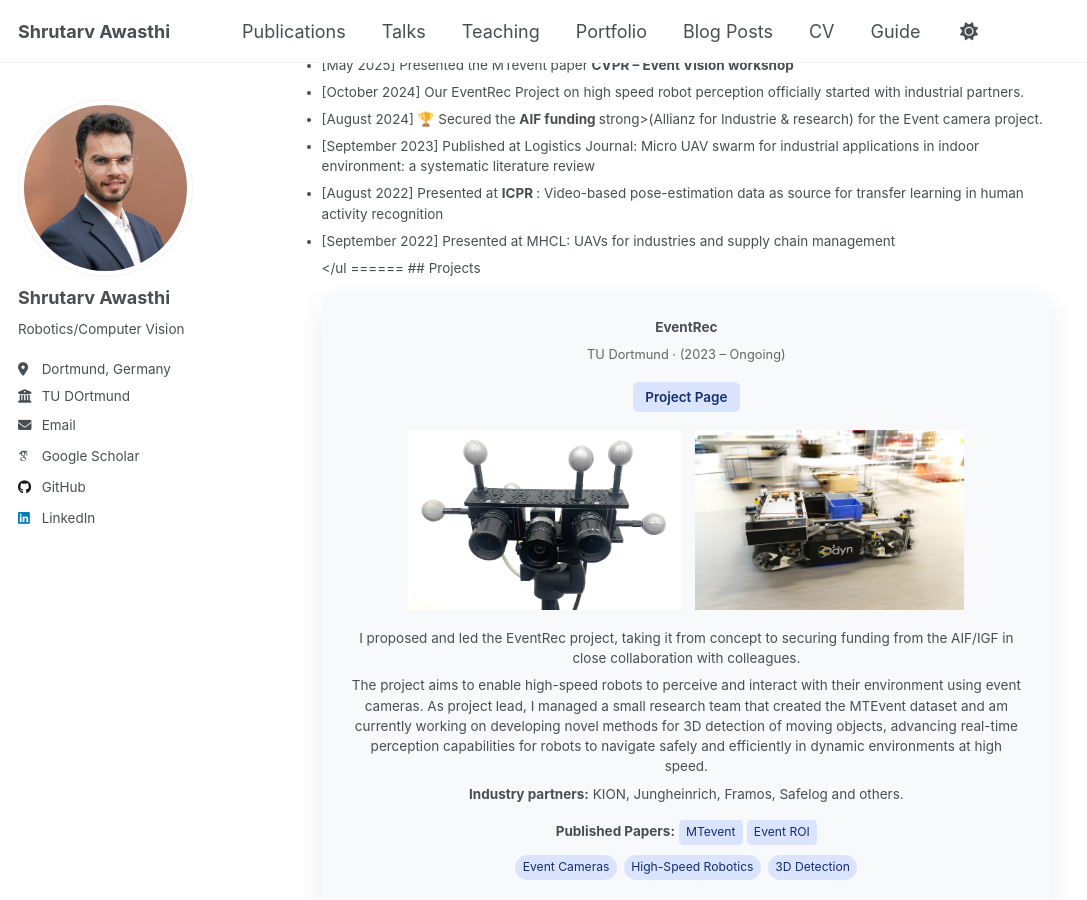
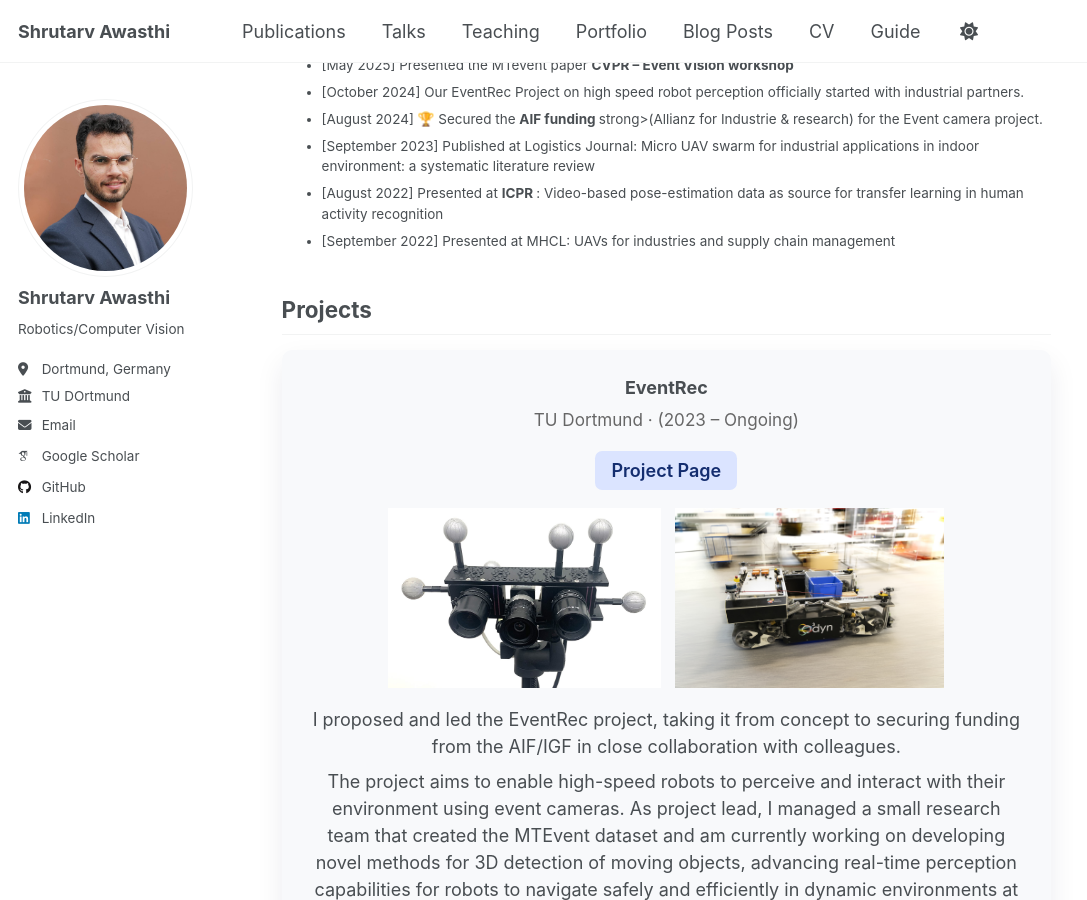
Before and after one commit to shrutarv/shrutarv.github.io, a Jekyll site: the page built from _pages/about.md, in a window 1280 px wide and 900 px high, scrolled down 327 px. Shown: the whole window, without its empty margins (0-1087 px from the left). Built offline with Jekyll 4.4.1, drawn with Linux system fonts in a browser that asks for light colours; some web fonts are replaced.

Commit message:
Update about.md

```diff
--- a/_pages/about.md
+++ b/_pages/about.md
@@ -22,8 +22,7 @@
 <li>[August 2022] Presented at <strong>ICPR </strong>: Video-based pose-estimation data as source for transfer learning in human activity recognition</li>
 <li>[September 2022] Presented at MHCL: UAVs for industries and supply chain management</li>
 
-</ul
-======
+</ul>
 
 
 ## Projects
```
